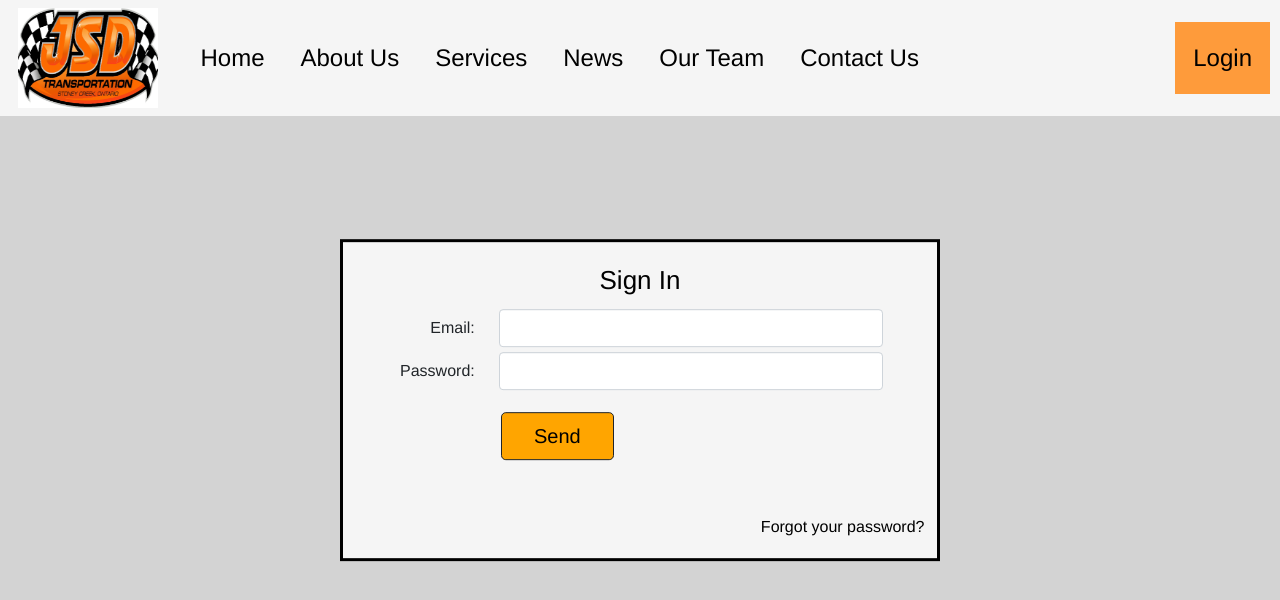
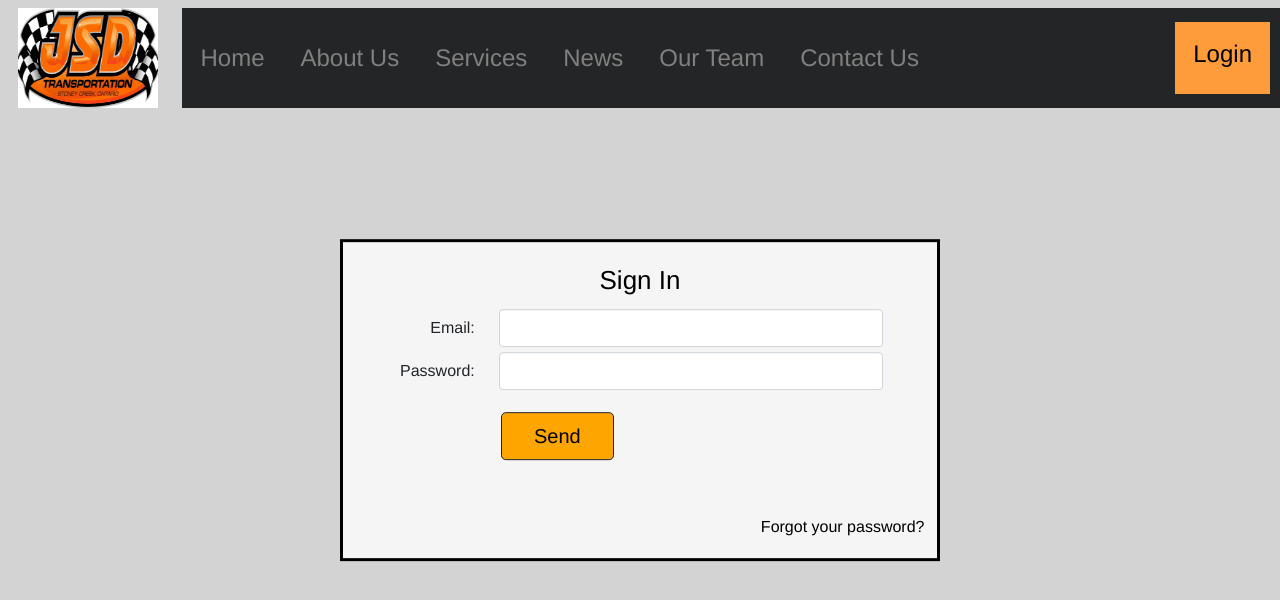
Before and after one commit to nenadskocic/mc-capstone, a Vue app: page / in a window 1280 px wide. Shown: the top 600 px of the page. Built offline with nearby package versions, Linux system fonts and the light colour scheme; the HTML template or start-up script is replaced by a standard one.

Commit message:
Fixed NavBar color styles.

```diff
--- a/src/components/NavBar.vue
+++ b/src/components/NavBar.vue
@@ -18,7 +18,7 @@
           <b-nav-item :to="{ name: 'contact' }">Contact Us</b-nav-item>
         </b-navbar-nav>
         <b-navbar-nav id="right">
-          <b-nav-item :to="{ name: 'login' }" id="login">Login</b-nav-item>
+          <b-nav-item :to="{ name: 'login' }" id="loginBtn"><h1>Login</h1></b-nav-item>
         </b-navbar-nav>
       </b-navbar-nav>
     </b-navbar>
@@ -29,7 +29,6 @@
 </script>
 <style>
 .navbar {
-  background-color: whitesmoke;
   position: relative;
 }
 .navbar-nav {
@@ -39,7 +38,7 @@
   height: 100px;
 }
 .navbar-dark .navbar-nav .nav-link {
-  color: black !important;
+  color: gray !important;
 }
 .navbar-brand img {
   padding-left: 10px;
@@ -50,22 +49,25 @@
   font-size: 24px;
   padding: 10px;
 }
-.navbar-dark .navbar-nav .nav-link .v1 {
-  color: gray;
-}
+
 #left {
   width: 20%;
 }
 #middle {
   justify-content: left;
+  background-color:#242526;
 }
 #right {
   width: 20%;
   justify-content: right;
   padding-right: 10px;
+  background-color: #242526;
 }
-#login {
+#loginBtn {
   background-color: rgb(254, 155, 59);
 }
-
+h1 {
+    font-size: 24px;
+    color: black;
+}
 </style>
```
